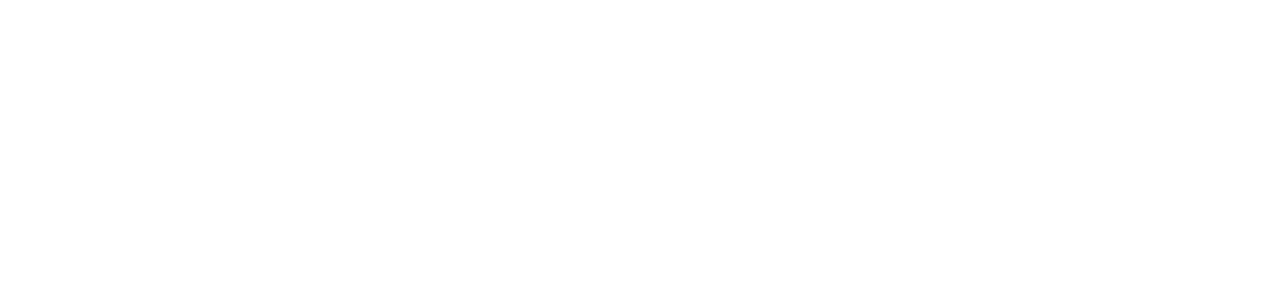
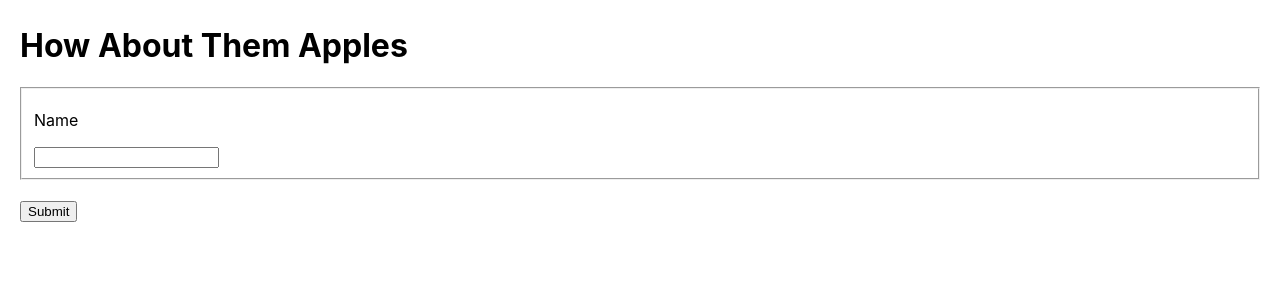
Before and after one commit to topcook/myReactApp, a React (Create React App) app: page / in a window 1280 px wide. Shown: the top 300 px of the page. Built offline with nearby package versions, Linux system fonts and the light colour scheme.

Commit message:
I added submit event listener.

```diff
--- a/src/components/App/App.css
+++ b/src/components/App/App.css
@@ -1,38 +1,7 @@
-.App {
-  text-align: center;
+.wrapper {
+  padding: 5px 20px;
 }
 
-.App-logo {
-  height: 40vmin;
-  pointer-events: none;
+.wrapper fieldset {
+  margin: 20px 0;
 }
-
-@media (prefers-reduced-motion: no-preference) {
-  .App-logo {
-    animation: App-logo-spin infinite 20s linear;
-  }
-}
-
-.App-header {
-  background-color: #282c34;
-  min-height: 100vh;
-  display: flex;
-  flex-direction: column;
-  align-items: center;
-  justify-content: center;
-  font-size: calc(10px + 2vmin);
-  color: white;
-}
-
-.App-link {
-  color: #61dafb;
-}
-
-@keyframes App-logo-spin {
-  from {
-    transform: rotate(0deg);
-  }
-  to {
-    transform: rotate(360deg);
-  }
-}
--- a/src/components/App/App.js
+++ b/src/components/App/App.js
@@ -1,8 +1,25 @@
 import './App.css';
 
 function App() {
+
+  const handleSubmit = event => {
+    event.preventDefault();
+    alert('You have submitted the form');
+  }
+
   return (
-    <></>
+    <div className="wrapper">
+      <h1>How About Them Apples</h1>
+      <form onSubmit={handleSubmit}>
+        <fieldset>
+          <label>
+            <p>Name</p>
+            <input name="name" />
+          </label>
+        </fieldset>
+        <button type="submit">Submit</button>
+      </form>
+    </div>
   );
 }
 
```
